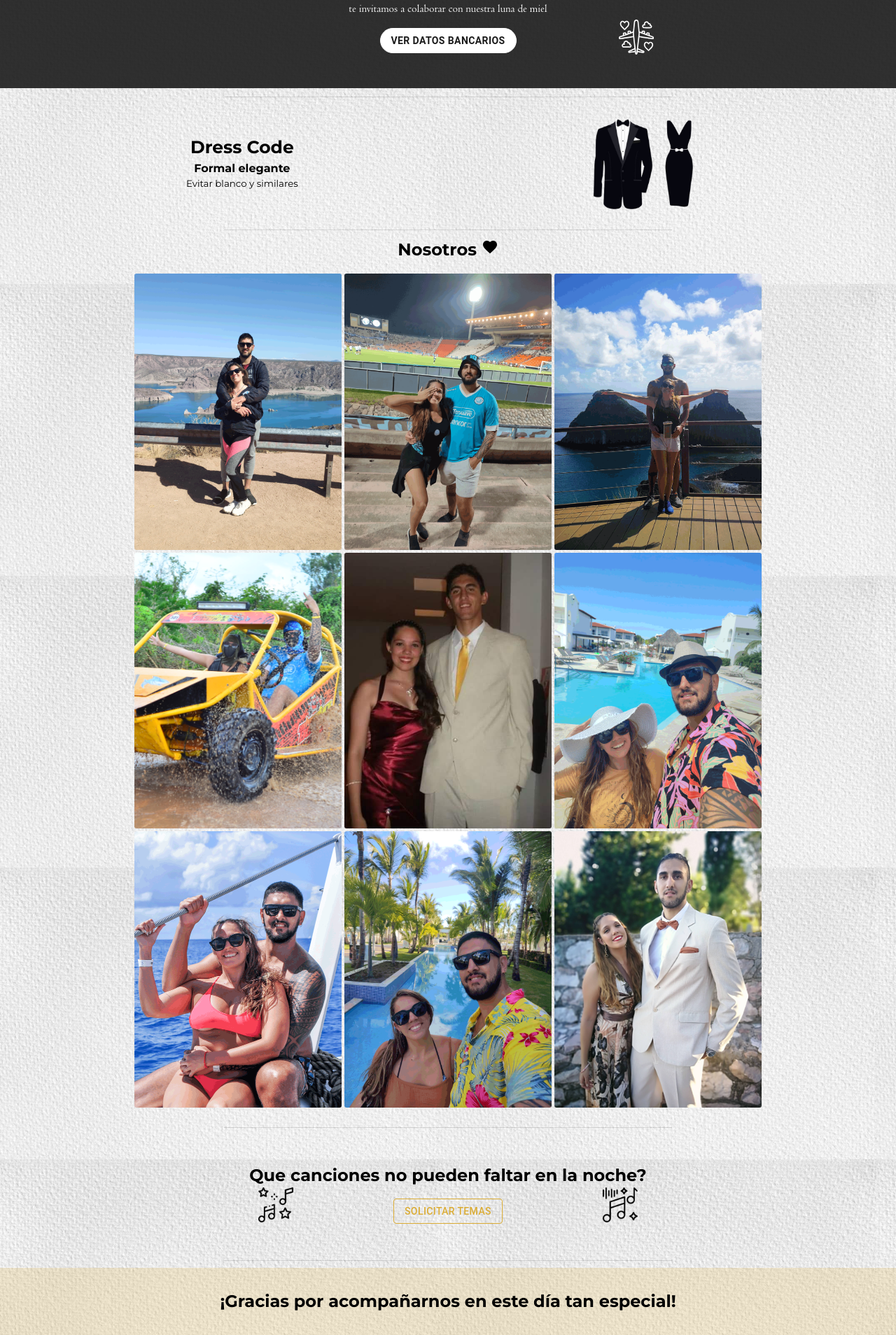
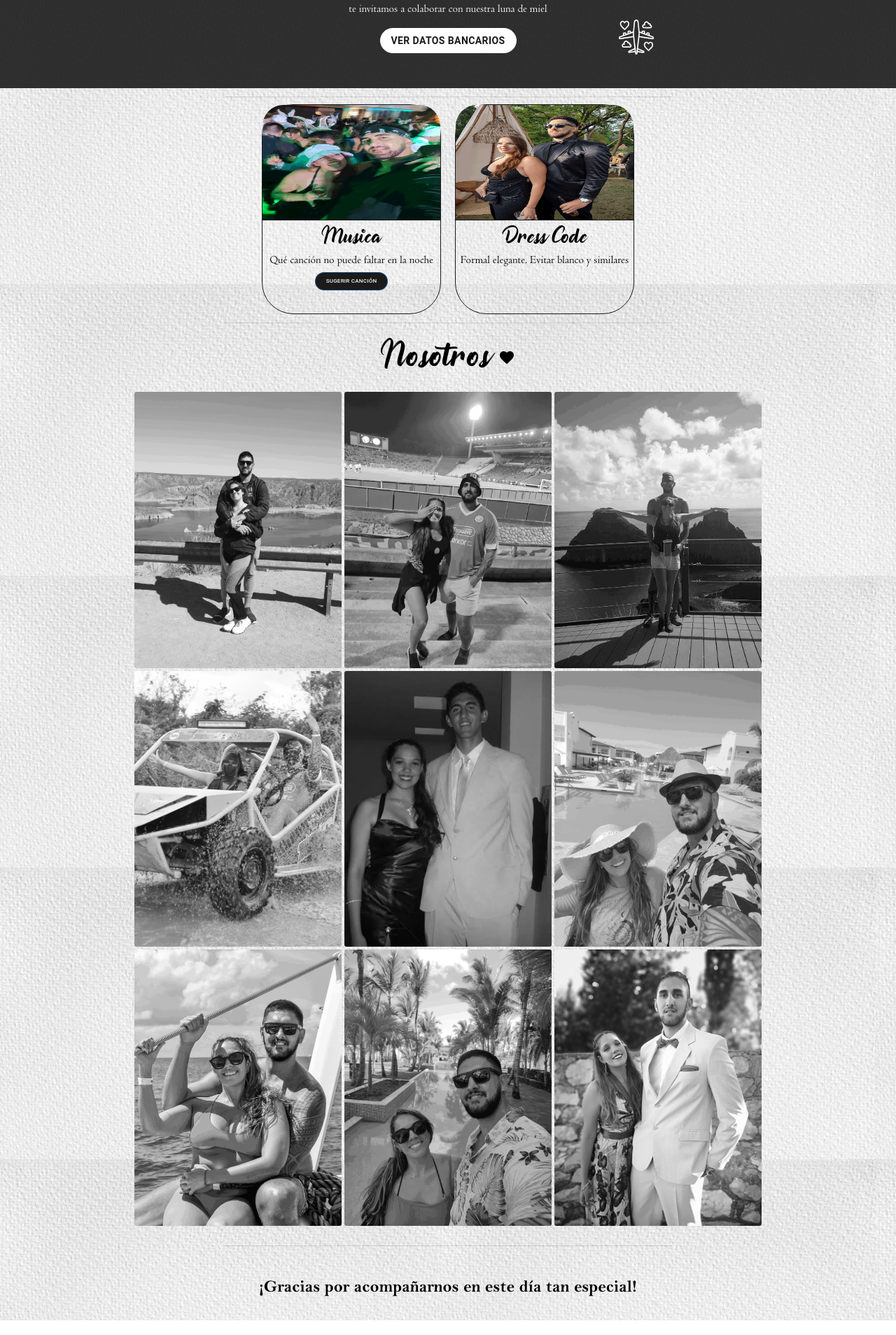
Before and after one commit to Facundo-Lazcano/wedding, a React (Vite) app: page / in a window 1280 px wide. Shown: the part 2513-4421 px from the top of the page at 70% size. After the commit the page ends 4400 px from the top, so only its background shows below. Built offline with nearby package versions, Linux system fonts and the light colour scheme.

Commit message:
Update dress code

```diff
--- a/src/App.jsx
+++ b/src/App.jsx
@@ -7,7 +7,6 @@ import DressCode from './components/DressCode'
 import ParallaxBackground from './components/ParallaxBackground'
 import Gifts from './components/Gifts'
 import AboutUs from './components/AboutUs'
-import Music from './components/Music'
 import Greetings from './components/Greetings'
 import BackgroundImage from './assets/background.jpg'
 import Title from './components/Title'
@@ -49,8 +48,6 @@ export default function App () {
         <Divider style={styles.divider} />
         <AboutUs />
         <Divider style={styles.divider} />
-        <Music />
-        <Divider style={styles.divider} />
         <Greetings />
       </Grid>
     </main>
--- a/src/components/AboutUs.jsx
+++ b/src/components/AboutUs.jsx
@@ -16,14 +16,16 @@ const useStyles = isMobile => ({
     overflow: 'hidden'
   },
   title: {
+    fontFamily: 'Button, sans-serif',
     fontWeight: 'bolder',
-    fontSize: isMobile ? '16px' : '24px'
+    fontSize: isMobile ? '32px' : '48px'
   },
-  image: { borderRadius: '3px' },
+  image: { borderRadius: '3px', filter: 'grayscale(100%)' },
   imageHover: {
     borderRadius: '3px',
     transform: 'scale(1.2)',
-    transition: 'transform 0.3s ease-in-out',
+    transition: 'transform 0.6s ease-in-out',
+    filter: 'grayscale(0%)',
     zIndex: 1
   },
   imageListItem: {
--- a/src/components/DressCode.jsx
+++ b/src/components/DressCode.jsx
@@ -1,12 +1,16 @@
+/* eslint-disable react/prop-types */
 import { Grid } from '@mui/material'
 import useIsMobile from '../hooks/useIsMobile'
-import dressCode from '../assets/dressCode.png'
+import dressCode from '../assets/nosotros/casamientoGiuli.png'
+import musicImg from '../assets/musicImg.png'
+import Music from './Music'
 
 const useStyles = isMobile => ({
   dressCodeContainer: {
     display: 'flex',
-    flexDirection: isMobile ? 'column' : 'row',
-    justifyContent: 'space-around',
+    flexDirection: 'row',
+    justifyContent: 'center',
+    gap: '20px',
     alignItems: 'center',
     width: '90vw',
     margin: 'auto'
@@ -15,17 +19,22 @@ const useStyles = isMobile => ({
     textAlign: 'center'
   },
   title: {
-    fontWeight: 'bolder',
-    fontSize: '25px'
+    fontFamily: 'Button',
+    fontSize: '30px',
+    borderTop: '1px solid #1b1b1b'
   },
-  image: {
-    maxHeight: '20vh'
+  image: { maxHeight: '55%', borderRadius: '30px 30px 0 0' },
+  description: {
+    fontFamily: 'Centaur, sans-serif'
   },
-  dressCode: {
-    fontWeight: 'bold'
-  },
-  description: {
-    fontSize: 'smaller'
+  cardContainer: {
+    border: '1px solid #1b1b1b',
+    borderRadius: '45px',
+    display: 'flex',
+    flexDirection: 'column',
+    textAlign: 'center',
+    width: isMobile ? '40vw' : '20vw',
+    height: '300px'
   }
 })
 export default function DressCode () {
@@ -33,14 +42,29 @@ export default function DressCode () {
   const styles = useStyles(isMobile)
   return (
     <Grid style={styles.dressCodeContainer}>
-      <Grid style={styles.text}>
-        <Grid style={styles.title}>Dress Code</Grid>
-        <Grid style={styles.dressCode}>Formal elegante</Grid>
-        <Grid style={styles.description}>Evitar blanco y similares</Grid>
-      </Grid>
-      <Grid>
-        <img src={dressCode} style={styles.image} />
-      </Grid>
+      <Card
+        img={musicImg}
+        title='Musica'
+        description='Qué canción no puede faltar en la noche'
+        modal={<Music />}
+      />
+      <Card
+        img={dressCode}
+        title='Dress Code'
+        description='Formal elegante. Evitar blanco y similares'
+      />
     </Grid>
   )
 }
+
+function Card ({ img, title, description, modal }) {
+  const styles = useStyles(useIsMobile())
+  return (
+    <Grid style={styles.cardContainer}>
+      <img style={styles.image} src={img} />
+      <Grid style={styles.title}>{title}</Grid>
+      <Grid style={styles.description}>{description}</Grid>
+      {modal ? modal : null}
+    </Grid>
+  )
+}
--- a/src/components/Gifts.jsx
+++ b/src/components/Gifts.jsx
@@ -34,6 +34,7 @@ const useStyles = isMobile => ({
     borderRadius: '3px',
     width: '50%',
     margin: '10px',
+    padding: '5px',
     marginBottom: '15px',
     cursor: 'pointer',
     fontSize: '12px',
@@ -83,7 +84,8 @@ const useStyles = isMobile => ({
   },
   description: {
     fontFamily: 'Bell',
-    color: '#1b1b1b'
+    color: '#1b1b1b',
+    textAlign: 'center'
   }
 })
 export default function Gifts () {
--- a/src/components/Greetings.jsx
+++ b/src/components/Greetings.jsx
@@ -8,10 +8,10 @@ const useStyles = isMobile => ({
     justifyContent: 'center',
     alignItems: 'center',
     padding: '30px 0 ',
-    position: 'relative',
-    backgroundColor: 'rgba(219,172,52,0.2)'
+    position: 'relative'
   },
   text: {
+    fontFamily: 'Bell, sans-serif',
     fontWeight: 'bolder',
     fontSize: isMobile ? '16px' : '24px',
     textAlign: 'center'
--- a/src/components/Music.jsx
+++ b/src/components/Music.jsx
@@ -3,8 +3,6 @@ import { Backdrop, Button, Fade, Grid, Modal, TextField } from '@mui/material'
 import useIsMobile from '../hooks/useIsMobile'
 import { useCallback, useMemo, useState } from 'react'
 import Swal from 'sweetalert2'
-import music from '../assets/music.png'
-import music2 from '../assets/music2.png'
 
 const useStyles = isMobile => ({
   musicContainer: {
@@ -59,24 +57,16 @@ const useStyles = isMobile => ({
     height: '50px'
   },
   button: {
-    color: 'rgb(219,172,52)',
-    borderColor: 'rgb(219,172,52)'
+    borderRadius: '30px',
+    backgroundColor: '#1b1b1b',
+    color: '#f6f5f1',
+    fontSize: '8px',
+    marginTop: '5px'
   }
 })
 
 export default function Music () {
-  const styles = useStyles(useIsMobile())
-
-  return (
-    <Grid style={styles.musicContainer}>
-      <Grid style={styles.title}>
-        Que canciones no pueden faltar en la noche?
-      </Grid>
-      <img style={styles.music} src={music} alt='music' />
-      <img style={styles.music2} src={music2} alt='music2' />
-      <MusicModal />
-    </Grid>
-  )
+  return <MusicModal />
 }
 
 function MusicModal () {
@@ -142,7 +132,7 @@ function MusicModal () {
   return (
     <Grid>
       <Button style={styles.button} variant='outlined' onClick={handleOpen}>
-        Solicitar temas
+        Sugerir canción
       </Button>
       <Modal
         aria-labelledby='transition-modal-title'
```
Also changed, not shown: src/assets/musicImg.png (added).
